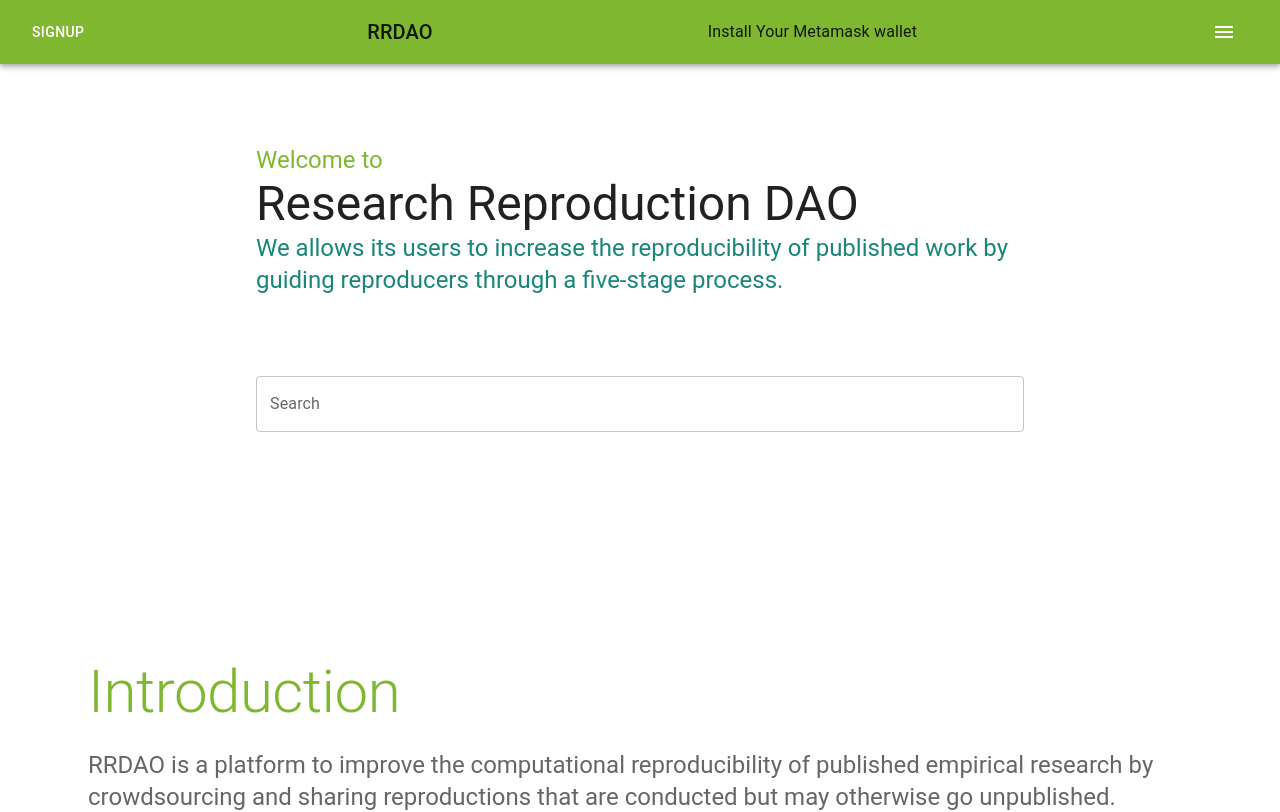
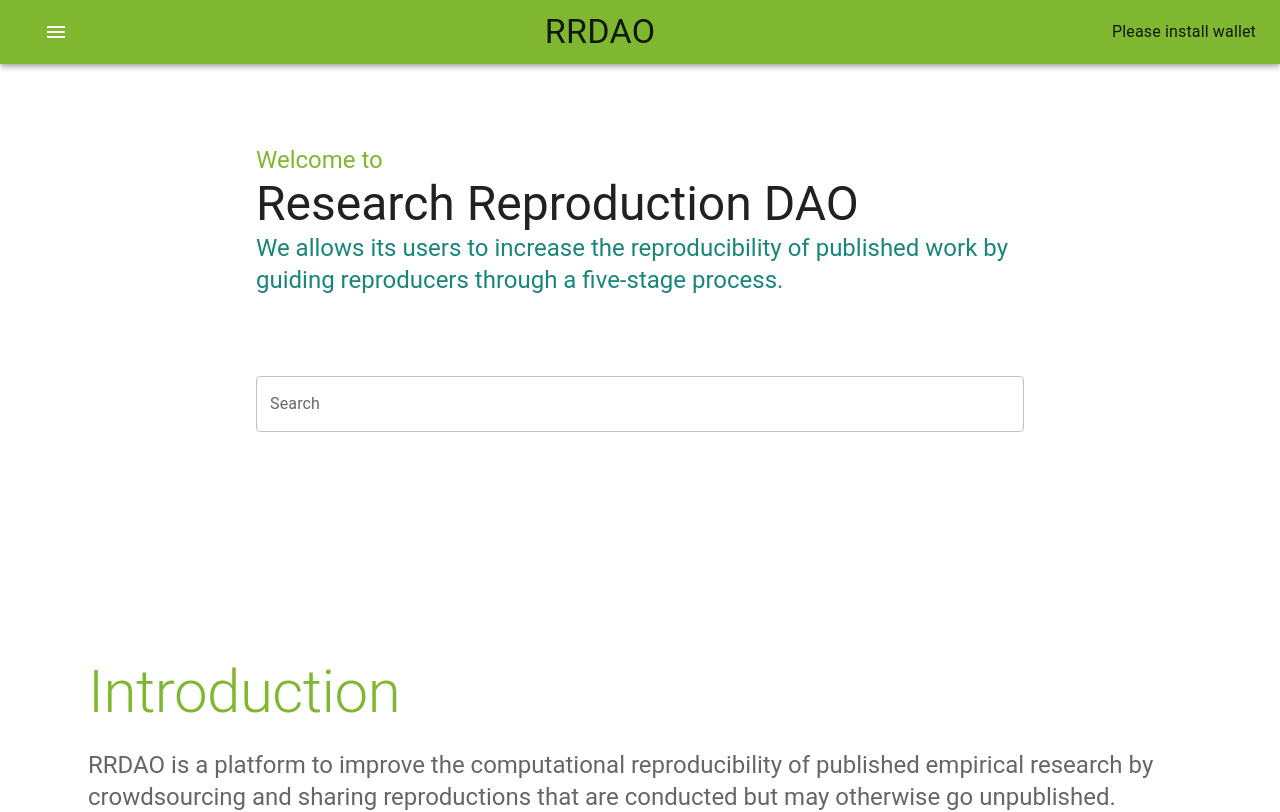
Before and after one commit to replicare-desci/replicare, a React (Create React App) app: page / in a window 1280 px wide. Shown: the top 812 px of the page. Built offline with nearby package versions, Linux system fonts and the light colour scheme.

Commit message:
connect wallet button and ui fix

```diff
--- a/src/Components/Navbar.tsx
+++ b/src/Components/Navbar.tsx
@@ -14,12 +14,17 @@ const Navbar = () => {
       <AppBar position="relative">
         <Toolbar sx={{ justifyContent: "space-between" }}>
           {/* <CameraIcon sx={{ mr: 2 }} /> */}
-          <Button sx={{ color: "#ffffff" }}>Signup</Button>
-          <Typography variant="h6" color="inherit" noWrap>
+          <Sidebar />
+          {/* <Button sx={{ color: "#ffffff" }}>Signup</Button> */}
+          <Typography
+            variant="h4"
+            color="inherit"
+            noWrap
+            justifyContent={"center"}
+          >
             RRDAO
           </Typography>
           <ConnectionWallet />
-          <Sidebar />
         </Toolbar>
       </AppBar>
     </div>
--- a/src/ConnectionWallet.tsx
+++ b/src/ConnectionWallet.tsx
@@ -1,5 +1,6 @@
 import { useEffect, useState } from "react";
 import { Provider, ethers } from "ethers";
+import { Button } from "@mui/material";
 // import "./styles/App.css";
 
 function ConnectionWallet(): JSX.Element {
@@ -34,12 +35,23 @@ function ConnectionWallet(): JSX.Element {
       <div className="App App-header">
         {isMetamaskInstalled ? (
           <div>
-            <button onClick={connectMetamaskWallet}>
-              Connect Your Metamask Wallet
-            </button>
+            <Button
+              variant="outlined"
+              aria-disabled={true}
+              sx={{
+                backgroundColor: "#222629",
+                ":hover": {
+                  bgcolor: "#222629",
+                  color: "white",
+                },
+              }}
+              onClick={connectMetamaskWallet}
+            >
+              Connect
+            </Button>
           </div>
         ) : (
-          <p>Install Your Metamask wallet</p>
+          <p>Please install wallet</p>
         )}
       </div>
     );
@@ -48,7 +60,24 @@ function ConnectionWallet(): JSX.Element {
   return (
     <div className="App">
       <header className="App-header">
-        <p>ETH wallet connected as: {ethereumAccount}</p>
+        <Button
+          variant="outlined"
+          aria-disabled={true}
+          sx={{
+            backgroundColor: "#222629",
+            textTransform: "unset",
+            ":hover": {
+              bgcolor: "#222629",
+              color: "white",
+            },
+          }}
+          onClick={connectMetamaskWallet}
+        >
+          {/* ETH wallet connected as:  */}
+          {/* {ethereumAccount} */}
+
+          {ethereumAccount.slice(0, 6) + ".." + ethereumAccount.slice(38, 42)}
+        </Button>
       </header>
     </div>
   );
--- a/src/theme.ts
+++ b/src/theme.ts
@@ -6,6 +6,7 @@ const theme = createTheme({
   palette: {
     primary: {
       main: '#80B731',
+
 
     },
     secondary: {
```
